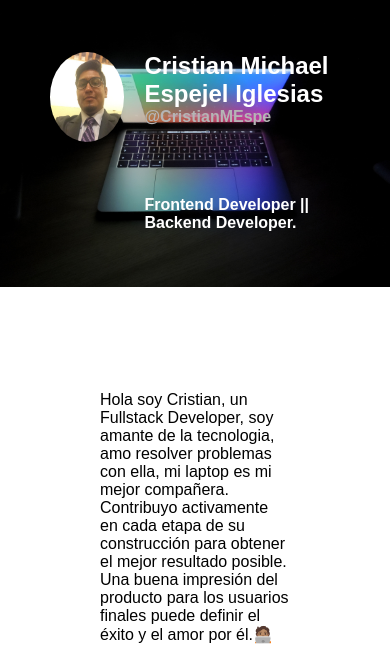
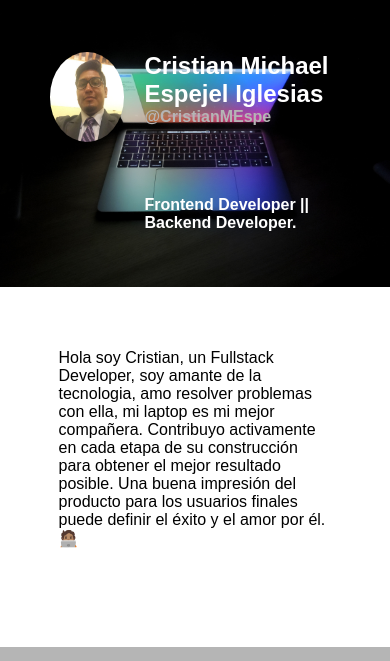
Before and after one commit to CristianEspejel/Presentation-Cristian-Espejel, a plain HTML site: page index.html in a window 390 px wide. Shown: the part 76-737 px from the top of the page. Drawn offline with Linux system fonts and the light colour scheme.

Commit message:
correcion de errores

```diff
--- a/css/style.css
+++ b/css/style.css
@@ -114,4 +114,8 @@ footer .social-icons #Twitter{
         font-weight: bold;
         width: calc(100% - 80px);
     }
+    .container-main{
+        padding: 15%;
+        width: 100%;
+    }
 }
--- a/index.html
+++ b/index.html
@@ -35,7 +35,7 @@
         </div>
     </section>
 
-    <main>
+    <main class="container-main">
         <p💻>Hola soy Cristian, un Fullstack Developer, soy amante de la tecnologia, amo resolver problemas con ella, mi laptop es mi mejor compañera. Contribuyo activamente en cada etapa de su construcción para obtener el mejor resultado posible. Una buena impresión del producto para los usuarios finales puede definir el éxito y el amor por él.🧑🏽‍💻</p>
 
     </main>
```
